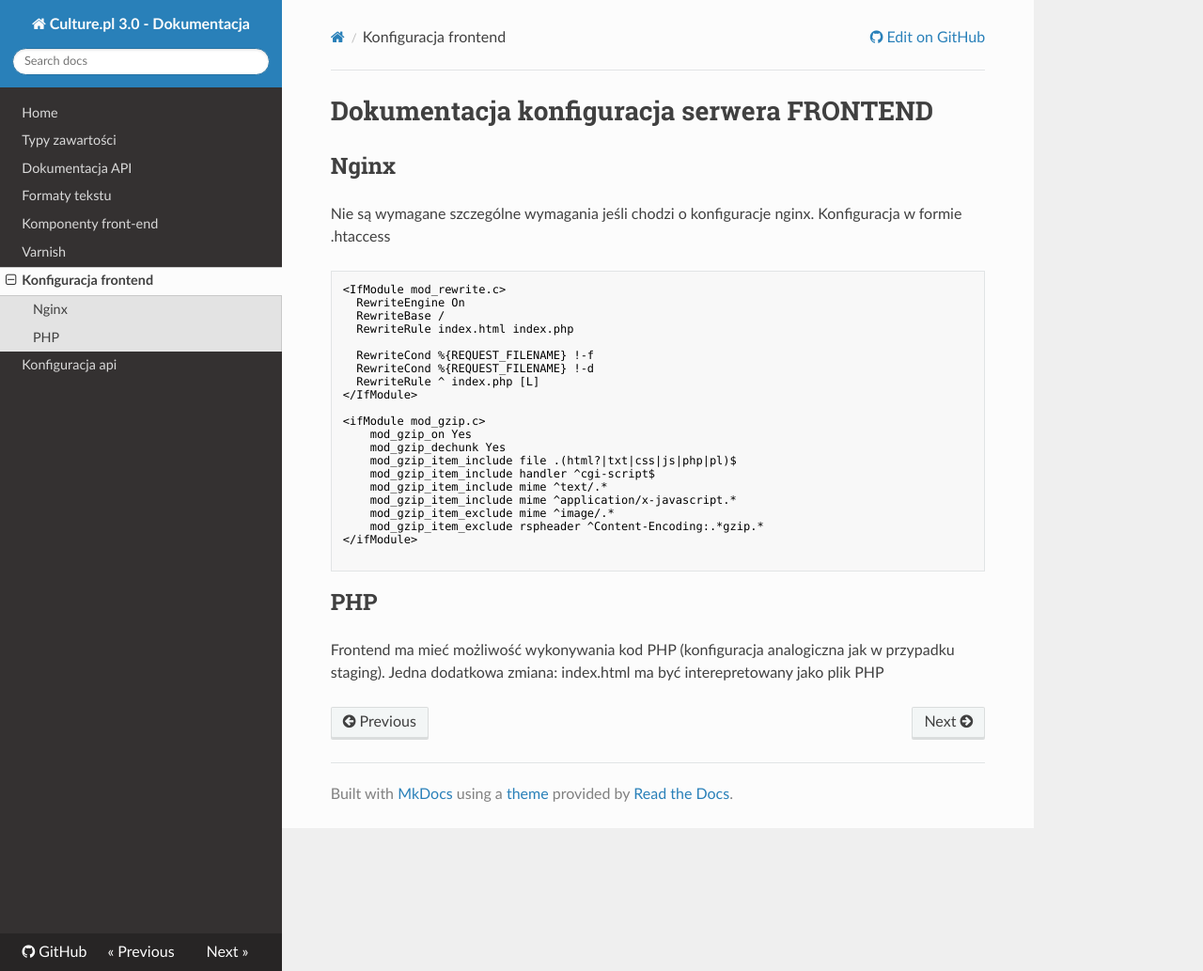
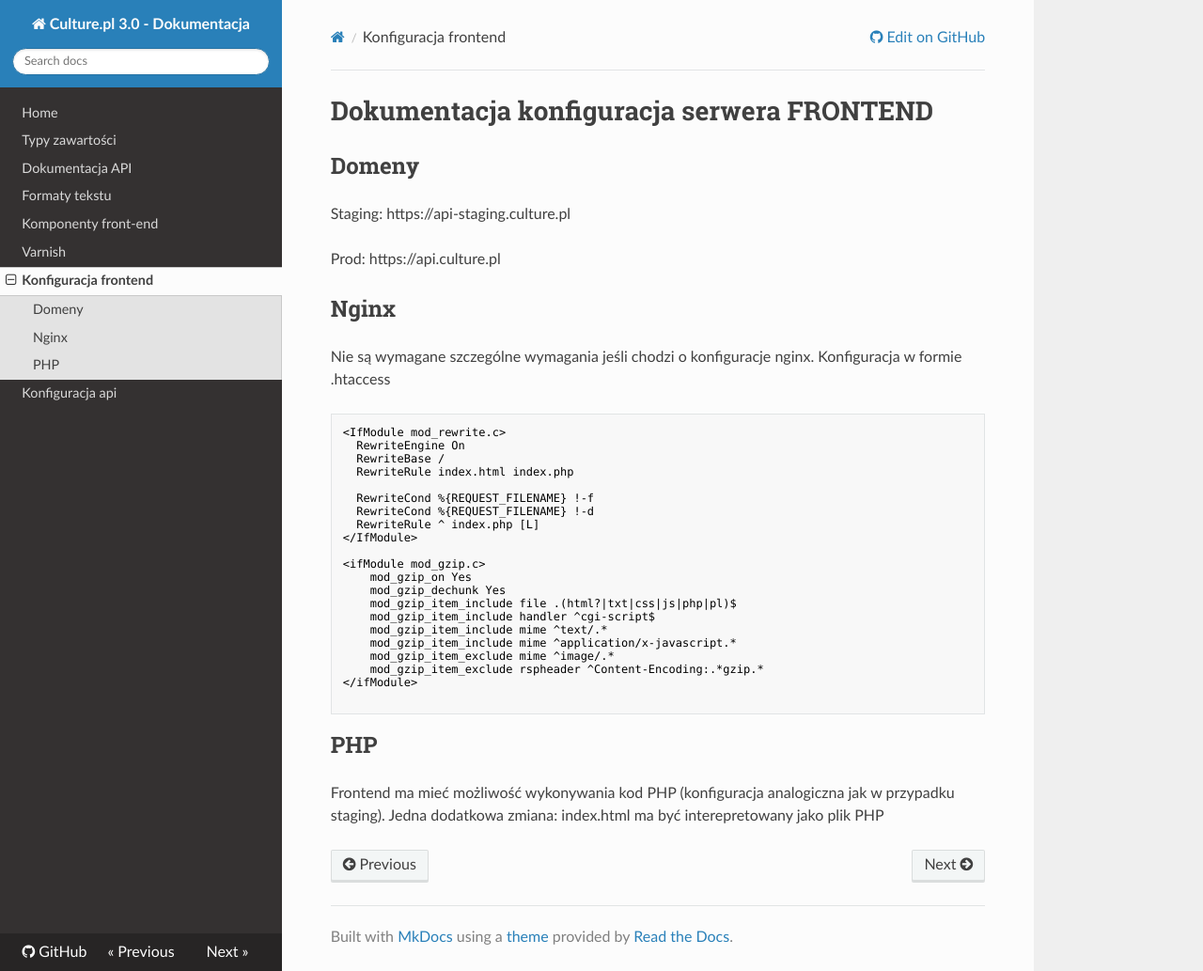
Before and after one commit to culture-pl/culture-docs, an MkDocs documentation site: the page built from docs/serwery-frontend.md, in a window 1280 px wide and 1033 px high. Shown: the whole window at 94% size. Built offline with MkDocs 1.6.1, drawn with Linux system fonts in a browser that asks for light colours; nearby versions of some CDN libraries; old or Windows-style settings are respelled for this version of MkDocs.

Commit message:
Update serwery-frontend.md

```diff
--- a/docs/serwery-frontend.md
+++ b/docs/serwery-frontend.md
@@ -1,4 +1,11 @@
 # Dokumentacja konfiguracja serwera FRONTEND
+
+## Domeny
+
+Staging: https://api-staging.culture.pl
+
+Prod: https://api.culture.pl
+
 
 ## Nginx
 
```
